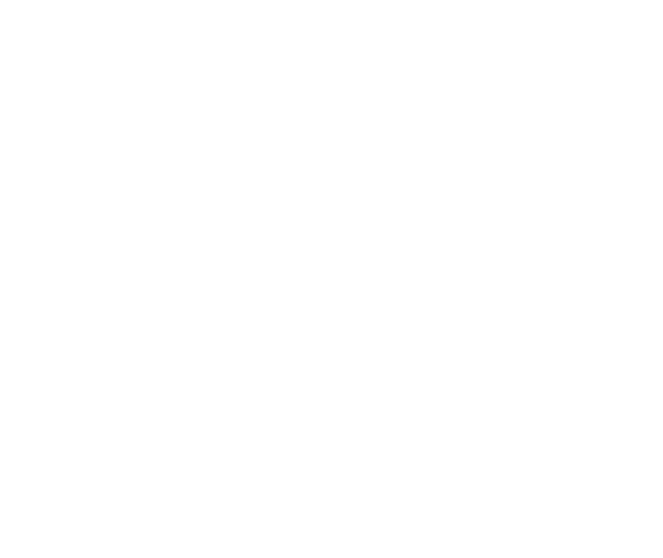
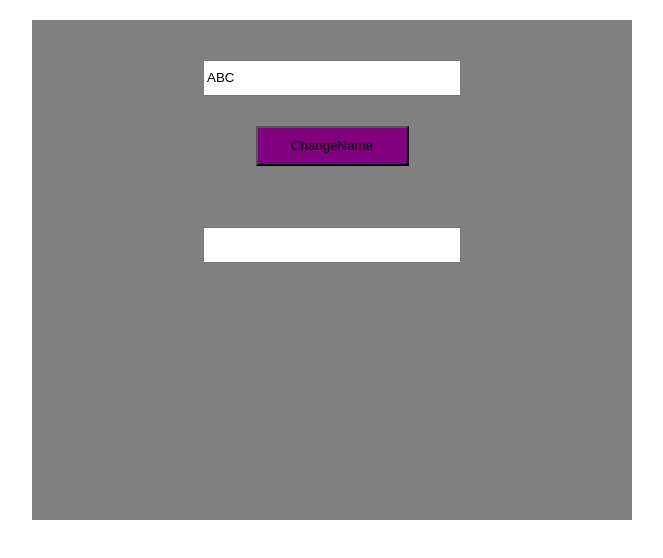
Before and after one commit to Vikasht1996/ReactJs, a React (Create React App) app: page /task4 in a window 1280 px wide. Shown: the top 558 px of the page, without its empty margins (308-971 px from the left). Built offline with nearby package versions, Linux system fonts and the light colour scheme.

Commit message:
Task4 commit

```diff
--- a/package.json
+++ b/package.json
@@ -5,6 +5,7 @@
   "dependencies": {
     "react": "^16.8.6",
     "react-dom": "^16.8.6",
+    "react-html-id": "^0.1.5",
     "react-router-dom": "^5.0.1",
     "react-scripts": "3.0.1"
   },
--- a/src/App.js
+++ b/src/App.js
@@ -4,8 +4,10 @@
 import Cyclemethods from './Task1/Cyclemethods';
 import Classcomponent1 from './Task2/Classcomponent1';
 import Signup from './Task1/Signup';
-// import Setstatebind from './Exapmlesdemo/Setstatebind';
+import Setstatebind from './Exapmlesdemo/Setstatebind';
 import Arithemeticoperation from './Task3/Arithemeticoperation';
+import Arrowfunonchange from './Exapmlesdemo/Arrowfunonchange';
+import Functionevents from './Task4/Functionevents';
 
 
 function App() {
@@ -16,11 +18,79 @@
         <Route exact path='/' component={Signup}></Route>
           <Route exact path='/task1' component={Cyclemethods}></Route>
           <Route exact path='/task2' component={Classcomponent1}></Route>
-          {/* <Route exact path='/example' component={Setstatebind}></Route> */}
+          <Route exact path='/example1' component={Setstatebind}></Route>
+          <Route exact path='/example2' component={Arrowfunonchange}></Route>
           <Route exact path='/task3' component={Arithemeticoperation}></Route>
+          <Route exact path='/task4' component={Functionevents}></Route>
         </Switch>
       </Router>
     </div>
   );
 }
 export default App;
+
+
+// import React, { Component } from 'react';
+// import User from './components/User';
+// import UniqueID from 'react-html-id';
+// class App extends Component {
+
+// constructor(){
+// super();
+// UniqueID.enableUniqueIds(this);
+// this.state = {
+// users:[
+// {id:this.nextUniqueId(), name:'John', age:20},
+// {id:this.nextUniqueId(), name:'Jill', age:30},
+// {id:this.nextUniqueId(), name:'Peter', age:40},
+// ]
+// };
+
+// console.log(this.state)
+// }
+// deleteUser = (index, e) => {
+// debugger
+// console.log(this.nextUniqueId())
+// const users = Object.assign([], this.state.users);
+// users.splice(index, 1);
+
+// this.setState({users:users});
+// }
+
+// changeUserName = (id, event) => {
+// if (event.target.value.length === 0) {
+// return;
+// }
+// const index = this.state.users.findIndex((user)=> {
+// return (user.id === id);
+// })
+
+// const user = Object.assign({}, this.state.users[index]);
+// user.name = event.target.value;
+
+// const users = Object.assign([], this.state.users);
+// users[index] = user;
+
+// this.setState({users:users});
+// }
+
+// render(){
+
+// return (
+// <div>
+// <ul>
+// {
+// this.state.users.map((user, index) => {
+// return (<div><User
+// delEvent={this.deleteUser.bind(this,index)}
+// age={user.age}
+// changeEvent={this.changeUserName.bind(this, user.id)}
+// key={user.id } >{user.name}</User></div>)
+// })
+// }
+// </ul>
+// </div>
+// )
+// }
+// }
+// export default App;
--- /dev/null
+++ b/src/Exapmlesdemo/Arrowfunonchange.js
@@ -0,0 +1,28 @@
+import React, { Component } from 'react';
+
+class Arrowfunonchange extends Component {
+    constructor(props) {
+        super(props);
+        this.state = { username: '' }
+    }
+    myChangeHandler = (event) => {
+        this.setState({username: event.target.value});
+      }
+
+    render() {
+        return (
+            <div>
+                      <h1>{this.state.username}</h1>
+      <p>Enter your name:</p>
+      <input
+        type='text'
+        onChange={this.myChangeHandler}
+      />
+
+
+            </div>
+        );
+    }
+}
+
+export default Arrowfunonchange;
--- a/src/Exapmlesdemo/Setstatebind.js
+++ b/src/Exapmlesdemo/Setstatebind.js
@@ -15,7 +15,7 @@
     {
         this.setState({ Name:'Vikas',age:'22'});
     }
-    handleChanges
+    // handleChanges
     render() {
         return (
                 <div>
--- /dev/null
+++ b/src/Task4/Functionevents.css
@@ -0,0 +1,25 @@
+input{
+    width: 250px;
+    height: 30px;
+    margin-top: 40px;
+}
+button{
+    margin-top: 30px;
+    height: 40px;
+    width: 153px;
+    /* margin-right: 99px; */
+    background-color: purple;
+}
+.one
+{
+    background-color: gray;
+    height: 500px;
+    width: 600px;
+    margin-top: 10px;
+}
+h1{
+    color:lime;
+}
+h2{
+    color: white;
+}
--- /dev/null
+++ b/src/Task4/Functionevents.js
@@ -0,0 +1,37 @@
+import React, { Component } from 'react';
+import './Functionevents.css'
+
+class Functionevents extends Component {
+    constructor(props) {
+        super(props);
+        this.state = { username: '',
+                        name:'',
+                         }
+                         this.changeName=this.changeName.bind(this);
+    }
+    changeName()
+    {
+        this.setState({ name:'Vikas'});
+    }
+    myChangeHandler = (event) => {
+        this.setState({username: event.target.value});
+      }
+
+    render() {
+        return (
+            <div>
+               <center><div className="one"><h2>{this.state.name}</h2>
+                <input type="text" value="ABC"/><br/>
+                <button onClick={this.changeName}>ChangeName</button>
+                      <h1>{this.state.username}</h1>
+      <input
+        type='text'
+        onChange={this.myChangeHandler}
+      />
+            </div></center>
+
+            </div>
+        );
+    }
+}
+export default Functionevents;
--- /dev/null
+++ b/src/User.js
@@ -0,0 +1,18 @@
+import React from 'react';
+
+const User = (props) => {
+let age = props.age >=0 ? props.age : "NA";
+if(props.children){
+return (
+<li>
+<span> name: {props.children} | age: {props.age}</span>
+<input onChange={props.changeEvent} value={props.children}/>
+<button onClick={props.delEvent}>Delete</button>
+</li>
+)
+} else {
+return(<li>Invalid Entry</li>)
+}
+}
+
+export default User;
```
Also changed, not shown: 1 other file (tests, documents, lock files or other folders).
